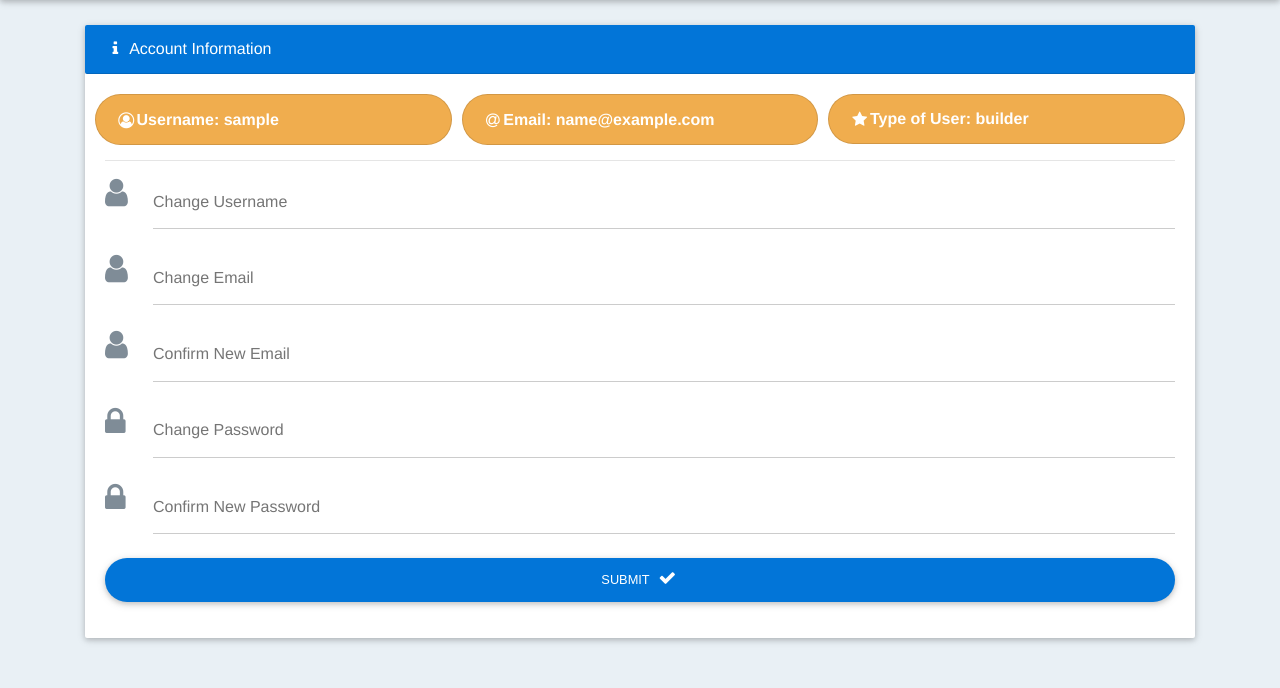
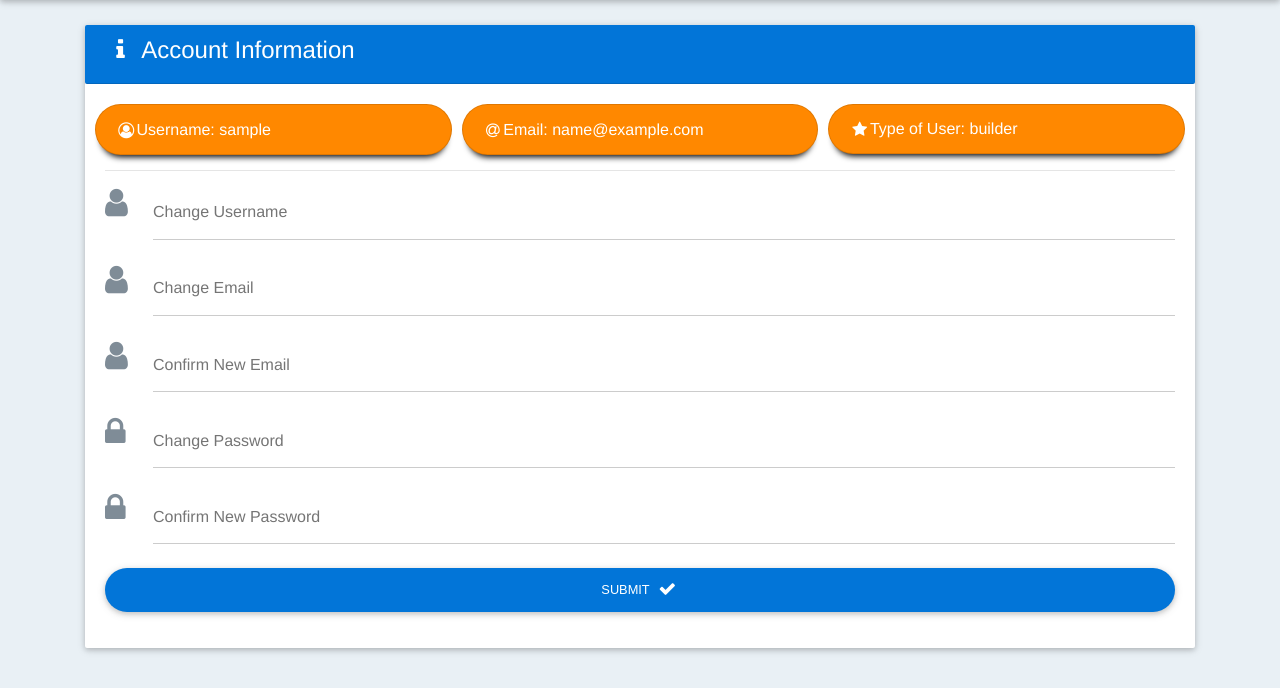
Before and after one commit to ccates1/EasyBuild, a PHP site: page /account.php in a window 1280 px wide. Shown: the part 72-760 px from the top of the page. Run offline with PHP 8.4, Linux system fonts and the light colour scheme; the visitor is signed in with stand-in values (Sample User, id 1); some libraries are stand-ins or nearby versions.

Commit message:
Push before pull

```diff
--- a/www/account.php
+++ b/www/account.php
@@ -16,17 +16,17 @@ if (empty($_SESSION['username'])) {
     <div class="page-content" >
       <div class="card">
         <div class="card-header white-text bg-primary">
-          <i class="fa fa-info fa-fw"></i> Account Information
+          <h4><i class="fa fa-info fa-fw"></i> Account Information</h4>
         </div>
         <div class="card-block">
           <div class="row" style="margin-bottom: 10px;" id="account-details">
-            <div class="col list-group-item bg-warning white-text">
+            <div class="col list-group-item bg-warning-custom white-text underly-shadow">
               <i class="fa fa-user-circle-o fa-fw"></i> Username: <?php echo $_SESSION['username']; ?>
             </div>
-            <div class="col list-group-item bg-warning white-text">
+            <div class="col list-group-item bg-warning-custom white-text underly-shadow">
               <i class="fa fa-at fa-fw"></i> Email: <?php echo $_SESSION['email']; ?>
             </div>
-            <div class="col list-group-item bg-warning white-text">
+            <div class="col list-group-item bg-warning-custom white-text underly-shadow">
               <i class="fa fa-star fa-fw"></i> Type of User: <?php echo $_SESSION['user_type']; ?>
             </div>
           </div>
--- a/www/connect.php
+++ b/www/connect.php
@@ -15,7 +15,7 @@ if (empty($_SESSION['username'])) {
     <div class="page-content">
       <div class="card">
         <div class="card-header bg-primary white-text">
-          Session Creation
+          <h4><i class="fa fa-plus-square-o fa-fw"></i> Session Creation</h4>
         </div>
         <div class="card-block">
           <form method="post" action="<?php echo $_SERVER['PHP_SELF']; ?>" name="searchForm">
--- a/www/css/style.css
+++ b/www/css/style.css
@@ -9,16 +9,23 @@ html {
   min-height: 100% !important;
 }
 .message-content h5, .message-content p {
-      color: #303e49;
+  color: #303e49;
 }
 .message-content {
   border: 1px solid #ebebeb !important;
+}
+.bg-warning-custom {
+  background-color: #FF8800 !important;
+}
+.underly-shadow {
+  -webkit-box-shadow: 0 8px 6px -6px black !important;
+  -moz-box-shadow: 0 8px 6px -6px black !important;
+  box-shadow: 0 8px 6px -6px black !important;
 }
 #account-details > .list-group-item {
   margin-left: 5px;
   margin-right: 5px;
   border-radius: 50px;
-  font-weight: bold;
 }
 .no-padding {
   padding-right: 0 !important;
--- a/www/home.php
+++ b/www/home.php
@@ -17,7 +17,7 @@ if (empty($_SESSION['username'])) {
       <div class="row justify-content-center">
         <div class="card">
           <div class="card-header bg-primary white-text">
-            <h4>Welcome, <?php echo "".$_SESSION['username'].""; ?> <i class="fa fa-user-circle-o fa-fw"></i></h4>
+            <h4><i class="fa fa-user-circle-o fa-fw"></i> Welcome, <?php echo "".$_SESSION['username'].""; ?></h4>
           </div>
           <div class="card-body" style="padding: 15px;">
             <?php
@@ -42,10 +42,10 @@ if (empty($_SESSION['username'])) {
                       Session Name <i class="white-text fa fa-info-circle fa-fw"></i>
                     </th>
                     <th class="text-center">
-                      Connected User
+                      Connected User <i class="white-text fa fa-handshake-o fa-fw"></i>
                     </th>
                     <th class="text-center">
-                      Connected User Email
+                      Connected User Email <i class="white-text fa fa-at fa-fw"></i>
                     </th>
                     <th>
                     </th>
--- a/www/index.php
+++ b/www/index.php
@@ -39,7 +39,7 @@ session_start();
                   Are you a home owner or builder?
                 </legend>
                 <div class="btn-group" data-toggle="buttons">
-                  <label class="btn btn-primary">
+                  <label class="btn btn-primary" style="box-shadow: 0px;">
                     <input type="radio" name="user_type" id="builder" value="builder">Builder <i class="fa fa-wrench fa-fw"></i>
                   </label>
                   <label class="btn btn-primary">
```
Also changed, not shown: www/inventory.php (added, +30 -0 lines), www/session.php (+2 -9 lines).
